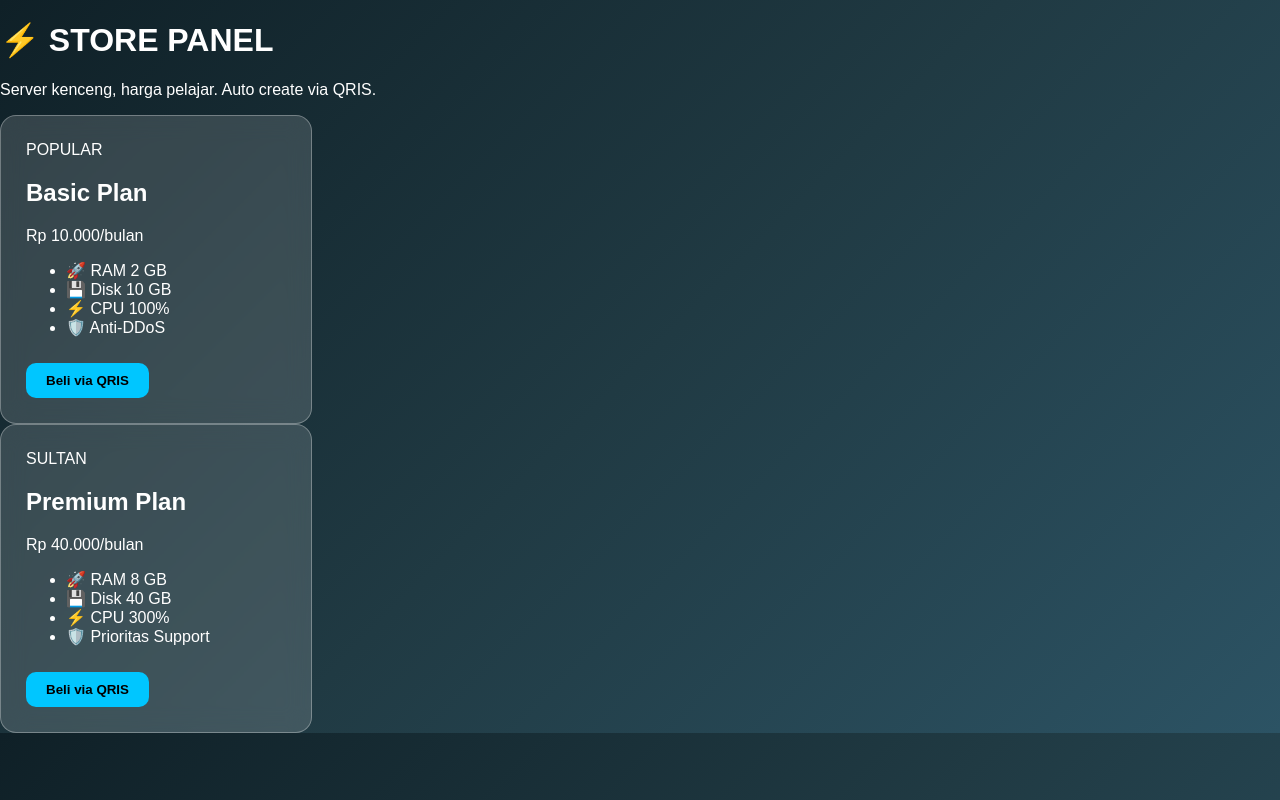
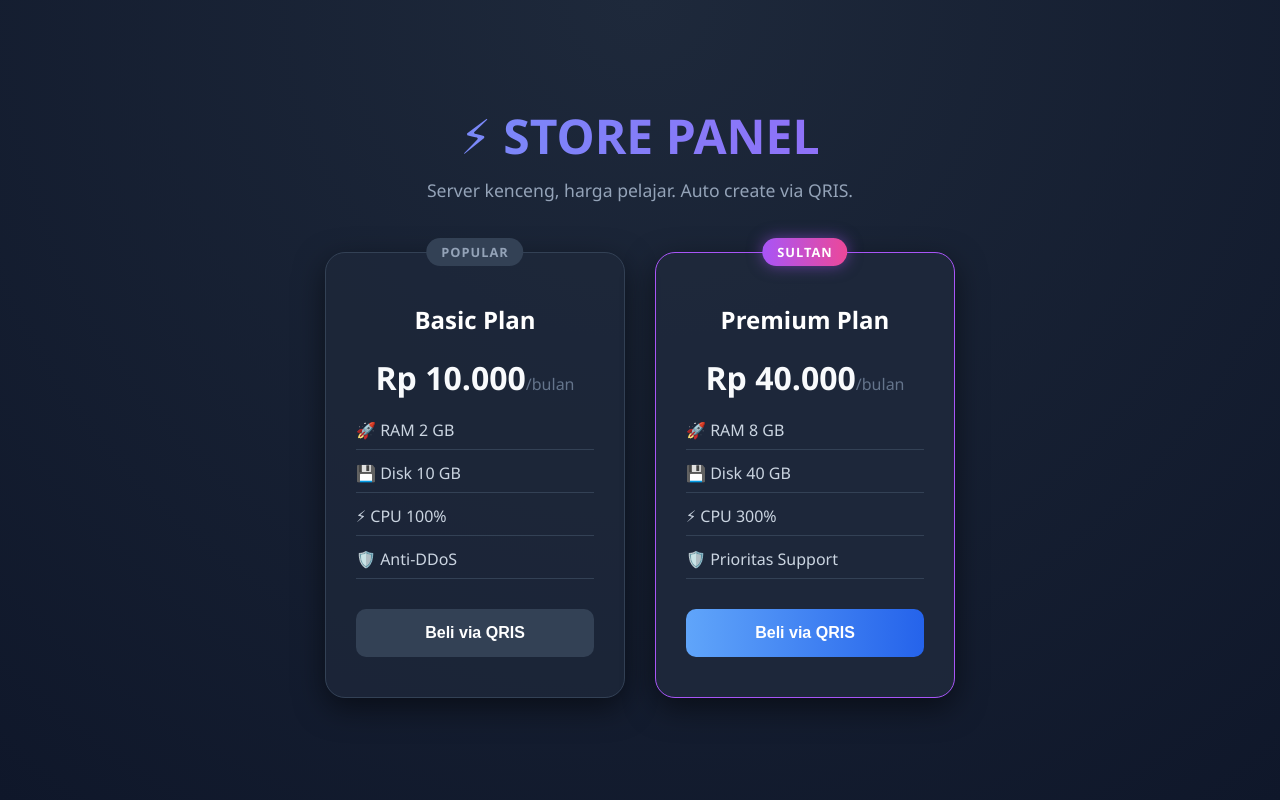
Before and after one commit to arthurxyzstudios-id/AAStore, a Next.js app: page / in a window 1280 px wide. Built offline with nearby package versions, Linux system fonts and the light colour scheme.

Commit message:
Update globals.css

```diff
--- a/app/globals.css
+++ b/app/globals.css
@@ -1,38 +1,154 @@
-body {
+/* Reset Dasar */
+* {
+  box-sizing: border-box;
+  padding: 0;
   margin: 0;
-  font-family: Arial, sans-serif;
-  background: linear-gradient(135deg, #0f2027, #203a43, #2c5364);
-  color: white;
 }
 
-.container {
-  text-align: center;
-  padding: 60px;
+body {
+  background-color: #0f172a; /* Warna Gelap Pekat */
+  color: #ffffff;
+  font-family: 'Segoe UI', Tahoma, Geneva, Verdana, sans-serif;
+  min-height: 100vh;
 }
 
-.cards {
+/* Layout Utama */
+.main-container {
   display: flex;
   justify-content: center;
-  gap: 30px;
-  flex-wrap: wrap;
+  align-items: center;
+  min-height: 100vh;
+  padding: 20px;
+  background: radial-gradient(circle at top, #1e293b, #0f172a);
 }
 
-.card {
-  background: rgba(255,255,255,0.15);
-  backdrop-filter: blur(12px);
-  border-radius: 16px;
-  padding: 25px;
-  width: 260px;
-  border: 1px solid rgba(255,255,255,0.3);
+.content {
+  text-align: center;
+  max-width: 1200px;
+  width: 100%;
 }
 
-button {
-  background: #00c6ff;
+.title {
+  font-size: 3rem;
+  font-weight: 800;
+  margin-bottom: 10px;
+  background: linear-gradient(to right, #60a5fa, #a855f7);
+  -webkit-background-clip: text;
+  -webkit-text-fill-color: transparent;
+}
+
+.subtitle {
+  color: #94a3b8;
+  margin-bottom: 50px;
+  font-size: 1.1rem;
+}
+
+/* Grid Layout buat Kartu */
+.grid {
+  display: flex;
+  flex-wrap: wrap;
+  justify-content: center;
+  gap: 30px;
+}
+
+/* Desain Kartu */
+.card {
+  background: rgba(30, 41, 59, 0.7);
+  border: 1px solid #334155;
+  border-radius: 20px;
+  padding: 40px 30px;
+  width: 300px;
+  position: relative;
+  transition: transform 0.3s, border-color 0.3s;
+  box-shadow: 0 10px 30px rgba(0,0,0,0.5);
+}
+
+.card:hover {
+  transform: translateY(-10px);
+  border-color: #60a5fa;
+}
+
+.card.premium {
+  border-color: #a855f7;
+  background: rgba(30, 41, 59, 0.9);
+}
+
+/* Badge (Popular/Sultan) */
+.badge {
+  position: absolute;
+  top: -15px;
+  left: 50%;
+  transform: translateX(-50%);
+  background: #334155;
+  color: #94a3b8;
+  padding: 5px 15px;
+  border-radius: 20px;
+  font-size: 0.8rem;
+  font-weight: bold;
+  letter-spacing: 1px;
+}
+
+.badge.gold {
+  background: linear-gradient(to right, #a855f7, #ec4899);
+  color: white;
+  box-shadow: 0 0 15px rgba(168, 85, 247, 0.5);
+}
+
+/* Harga & List Fitur */
+h2 { margin-top: 10px; font-size: 1.5rem; }
+
+.price {
+  font-size: 2rem;
+  font-weight: bold;
+  margin: 20px 0;
+  color: #f8fafc;
+}
+
+.price span {
+  font-size: 1rem;
+  color: #64748b;
+  font-weight: normal;
+}
+
+.features {
+  list-style: none;
+  text-align: left;
+  margin-bottom: 30px;
+  color: #cbd5e1;
+}
+
+.features li {
+  margin-bottom: 12px;
+  border-bottom: 1px solid #334155;
+  padding-bottom: 8px;
+}
+
+/* Tombol Beli */
+.btn {
+  width: 100%;
+  padding: 15px;
   border: none;
-  padding: 10px 20px;
   border-radius: 10px;
+  background: #334155;
+  color: white;
   font-weight: bold;
+  font-size: 1rem;
   cursor: pointer;
-  margin-top: 10px;
-  color: #000;
+  transition: 0.3s;
 }
+
+.btn:hover { background: #475569; }
+
+.btn-primary {
+  background: linear-gradient(to right, #60a5fa, #2563eb);
+}
+
+.btn-primary:hover {
+  box-shadow: 0 0 20px rgba(37, 99, 235, 0.5);
+}
+
+.btn:disabled {
+  opacity: 0.7;
+  cursor: not-allowed;
+  background: #1e293b;
+}
```
